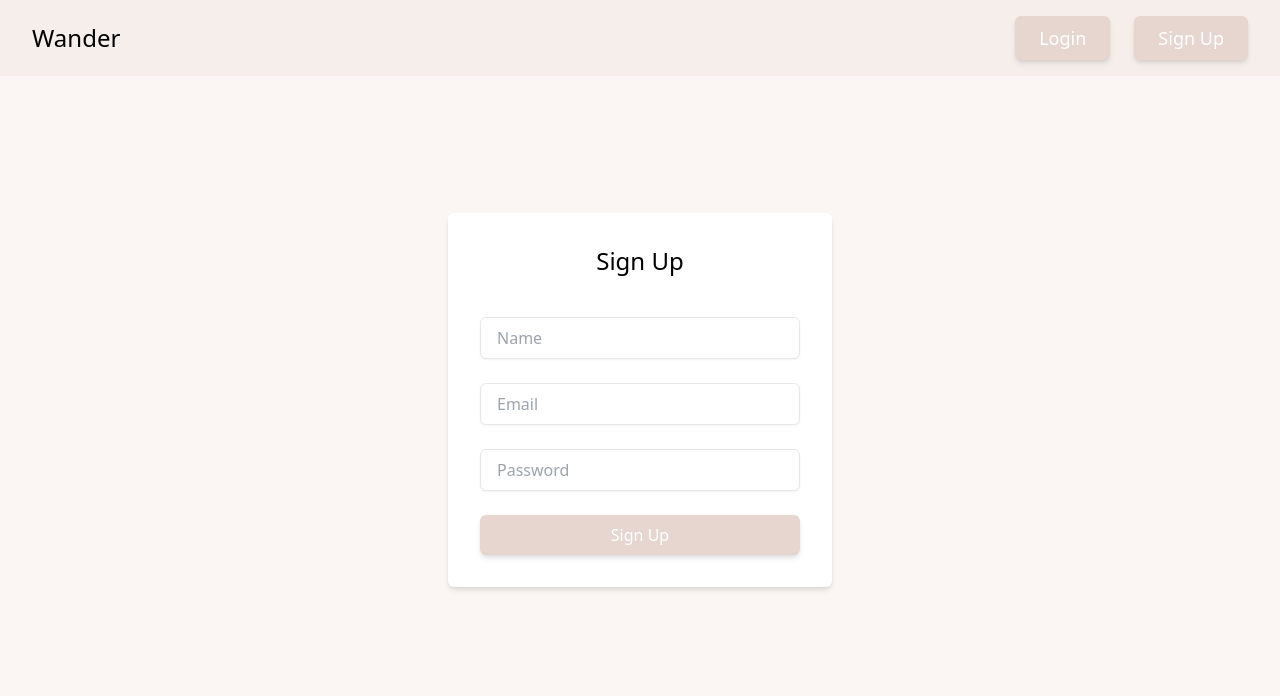
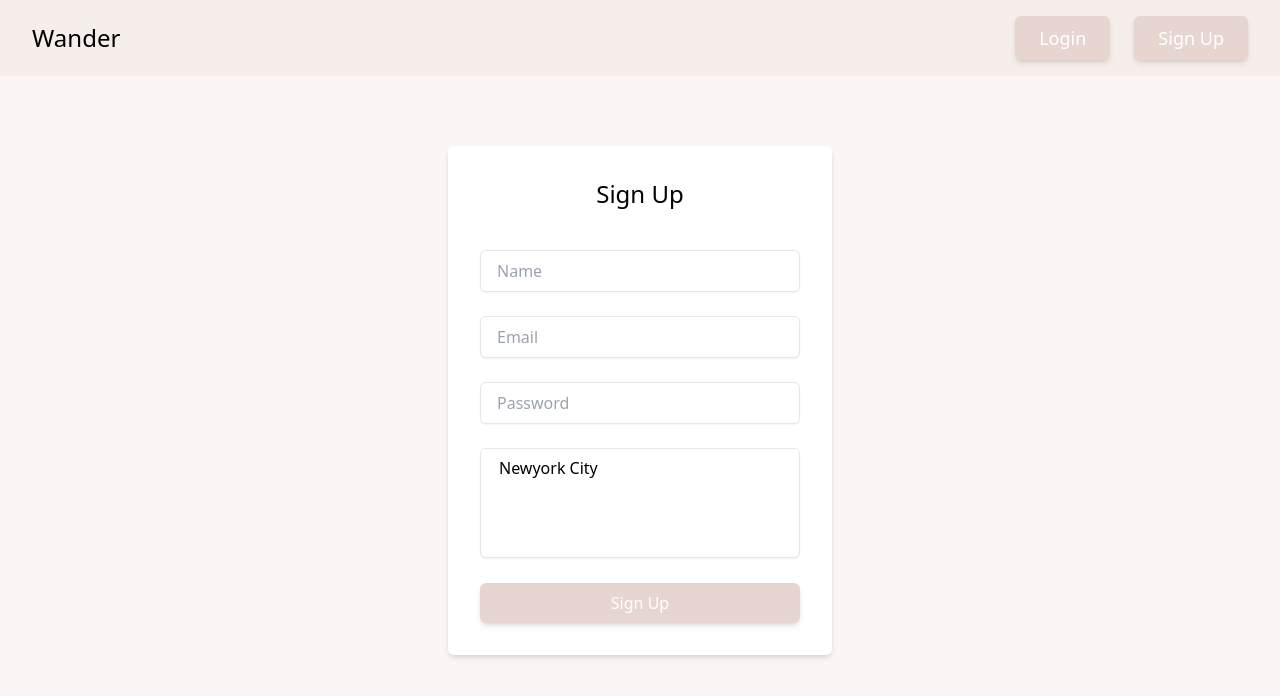
Before and after one commit to crosve/wander, a React (Vite) app in the folder frontend/: page / in a window 1280 px wide. Shown: the top 696 px of the page. Built offline with nearby package versions, Linux system fonts and the light colour scheme.

Commit message:
signup logic done

```diff
--- a/frontend/package.json
+++ b/frontend/package.json
@@ -10,6 +10,7 @@
     "preview": "vite preview"
   },
   "dependencies": {
+    "axios": "^1.7.7",
     "framer-motion": "^11.11.1",
     "react": "^18.3.1",
     "react-dom": "^18.3.1",
--- a/frontend/src/components/profile/Signup.jsx
+++ b/frontend/src/components/profile/Signup.jsx
@@ -1,11 +1,26 @@
 import React, { useState } from "react";
+import axios from "axios";
 
 const Signup = () => {
   const [formData, setFormData] = useState({
     name: "",
+    userName: "",
     email: "",
     password: "",
+    tags: [],
   });
+
+  const [error, setError] = useState("");
+  const [message, setMessage] = useState("");
+
+  const addTags = (e) => {
+    e.preventDefault();
+
+    setFormData((prevFormData) => ({
+      ...prevFormData,
+      tags: [...prevFormData.tags, e.target.value],
+    }));
+  };
 
   const handleChange = (e) => {
     setFormData({
@@ -14,9 +29,33 @@ const Signup = () => {
     });
   };
 
-  const handleSubmit = (e) => {
+  const handleSubmit = async (e) => {
     e.preventDefault();
-    // SIGN UP LOGIC HERE
+
+    try {
+      const response = await axios.post(
+        "http://localhost:3000/signup",
+        formData,
+      );
+
+      console.log(response);
+
+      const data = response.data;
+
+      if (response.status !== 200) {
+        console.log(data);
+        setError(data.message || "An error occurred");
+      } else {
+        const jwtToken = data.jwtToken;
+
+        localStorage.setItem("jwtToken", jwtToken);
+        setMessage("Signup was successful!");
+      }
+    } catch (err) {
+      console.log(err);
+      setError(err.response?.data?.message || "An error occurred"); // Use optional chaining
+    }
+
     console.log(formData);
   };
 
@@ -51,12 +90,23 @@ const Signup = () => {
           onChange={handleChange}
           className="w-full rounded-md border px-4 py-2 shadow-sm focus:outline-none"
         />
+        <select
+          className="w-full rounded-md border px-4 py-2 shadow-sm focus:outline-none"
+          name="tags"
+          placeholder="select location tags"
+          multiple
+          onChange={(e) => addTags(e)}
+        >
+          <option value="NYC">Newyork City</option>
+        </select>
         <button
           type="submit"
           className="bg-darker-base-color w-full rounded-md py-2 text-white shadow-md transition-all duration-300 hover:scale-105"
         >
           Sign Up
         </button>
+        {error && <h1 className="text-center text-red-500">{error}</h1>}
+        {message && <h1 className="text-center text-green-500">{message}</h1>}
       </form>
     </div>
   );
```
Also changed, not shown: 1 other file (tests, documents, lock files or other folders).
